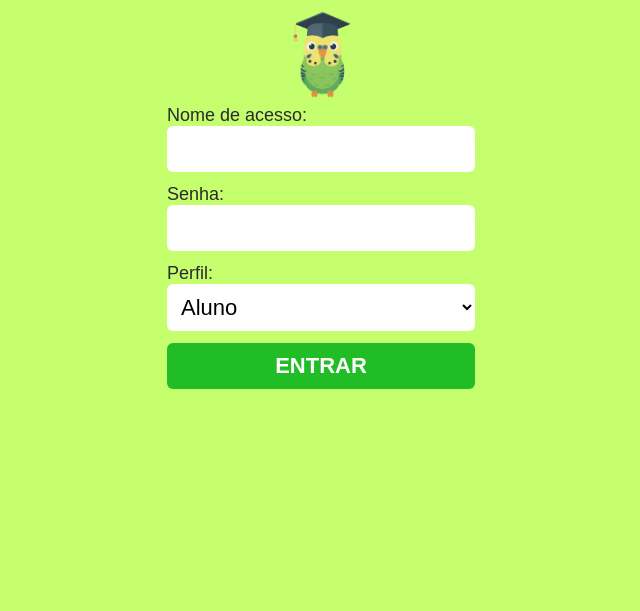
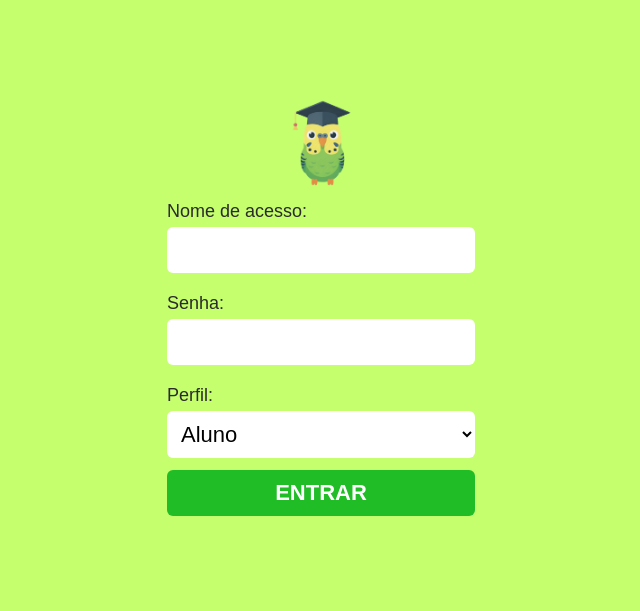
Before and after one commit to alexandrefrrs/Clone-coruja-faeterj, a plain HTML site: page index.html in a window 1280 px wide. Shown: the whole page, without its empty margins (319-959 px from the left). Drawn offline with Linux system fonts and the light colour scheme.

Commit message:
refatorando

```diff
--- a/index.html
+++ b/index.html
@@ -5,56 +5,23 @@
     <meta charset="UTF-8">
     <meta name="viewport" content="width=device-width, initial-scale=1.0">
     <title>Periquito</title>
-
-    <style type="text/css">
-
-
-        body {background-color: rgb(197, 255, 110);
-            display: flex;
-            flex-direction: column;
-            justify-content: center;
-            align-items: center;
-            height: 50vh;
-            font-family: Arial, Helvetica, sans-serif;
-            margin: 0;}
-        form {
-            background-color: transparent;
-            text-align: left;}
-        select{border: 0cap;
-            background-color: white;
-            border-radius: 04%;}
-        label { display: block;
-            margin: 8px 2 5px 0;
-            font-size: 18px;
-            color: #2b2b2b;}
-        input, select {
-            width: 100%;
-            padding: 10px;
-            font-size: 22px;
-            border: none;
-            border-radius: 6px;
-            margin-bottom: 12px;
-            box-sizing: border-box;}
-         input[type="submit"] {
-            color: white;
-            text-transform: uppercase;
-            font-weight: bold;
-            cursor: pointer;}
-
-    </style>
+    <link rel="stylesheet" href="style.css">
+    <script src="script.js" defer></script>
 </head>
 
     <body>
 
-        <img src="Imagens/periquito.png" width="120">
+            <div class="container-login">
 
-            <form onsubmit="return enviar()">
+                <img src="Imagens/periquito_img1.png" class="logo-login" alt="">
 
-                <label>Nome de acesso: </label>
-                <input type="email" name="login" id="login" required>
+                <form id="dados-login">
 
-                <label>Senha: </label>
-                <input type="password" name="Senha" id="Senha" required>
+                <label for="login">Nome de acesso: </label>
+                <input type="text" class="campo-amarelo" name="login" id="login" required>
+
+                <label for="senha">Senha: </label>
+                <input type="password" class="campo-amarelo" name="Senha" id="Senha" required>
 
                 <label>Perfil: </label>
                 <select>
@@ -63,33 +30,10 @@
                     <option> Administrador </option>
                 </select>
 
-                <input style="background-color: rgb(32, 189, 39); color: white;"  type="submit" value="Entrar">
+                <input class="btn-entrar" type="submit" value="Entrar">
 
             </form>
-
-                <script>
-
-                     function enviar() {
-
-                        let login = document.getElementById("login");
-                        let senha = document.getElementById("Senha");
-
-                            if(login.value.trim()==""){
-                            alert("O nome é obrigatório");
-
-                            return false;
-                            }
-
-                            if(senha.value.trim()==""){
-                            alert("A senha é obrigatório");
-
-                            return false;
-                            }
-
-                            alert("Login válido!");
-                            return true;
-                            }
-                </script>
+            </div>
     </body>
 
 </html>
--- /dev/null
+++ b/script.js
@@ -0,0 +1,35 @@
+const campos = document.querySelectorAll('.campo-amarelo'); // Efeito amarelado quando campo esta preenchido
+const formulario = document.getElementById('dados-login');
+
+let login = document.getElementById("login");
+let senha = document.getElementById("Senha");
+
+    if(login.value.trim()==""){
+    console.log("O nome é obrigatório");
+
+    return false;
+    }
+
+    if(senha.value.trim()==""){
+    console.log("A senha é obrigatório");
+
+    return false;
+    }
+
+    console.log("Login válido!");
+    return true;
+
+
+    campos.forEach(campo => {
+
+    campo.addEventListener('blur', function() {
+
+    if (this.value.trim() !== "") {
+    this.classList.add('preenchido'); // Se tiver texto, adiciona a classe
+    }
+        else {
+        this.classList.remove('preenchido'); // Se estiver vazio, remove
+        }
+
+    });
+    });
--- /dev/null
+++ b/style.css
@@ -0,0 +1,62 @@
+        body {
+            background-color: rgb(197, 255, 110);
+            font-family: Arial, Helvetica, sans-serif;
+        }
+
+
+        form {
+            background-color: transparent;
+            text-align: left;}
+
+        select{
+            border: none;
+            background-color: white;
+            border-radius: 4px;}
+
+        label {
+            display: block;
+            margin: 8px 2px 5px 0;
+            font-size: 18px;
+            color: #2b2b2b;}
+
+        input, select {
+            width: 100%;
+            padding: 10px;
+            font-size: 22px;
+            border: none;
+            border-radius: 6px;
+            margin-bottom: 12px;
+            box-sizing: border-box;
+            }
+
+        .btn-entrar {
+            background-color: rgb(32, 189, 39);
+            color: white;
+            text-transform: uppercase;
+            font-weight: bold;
+            cursor: pointer;
+        }
+
+        .campo-amarelo:focus {
+            background-color: #fff9c4;
+            outline: none;
+        }
+
+        .campo-amarelo.preenchido {
+            background-color: #fff9c4;
+        }
+
+        .container-login {
+            display: flex;
+            flex-direction: column;
+            justify-content: center;
+            align-items: center;
+            min-height: 75vh;
+            margin: 0;
+
+        }
+
+        .logo-login {
+            width: 120px;
+
+        }
```
Also changed, not shown: inicio_aluno.html (added, +20 -0 lines), Imagens/periquito_img1.png (renamed from Imagens/periquito.png), Imagens/periquito_img2.png (added).
